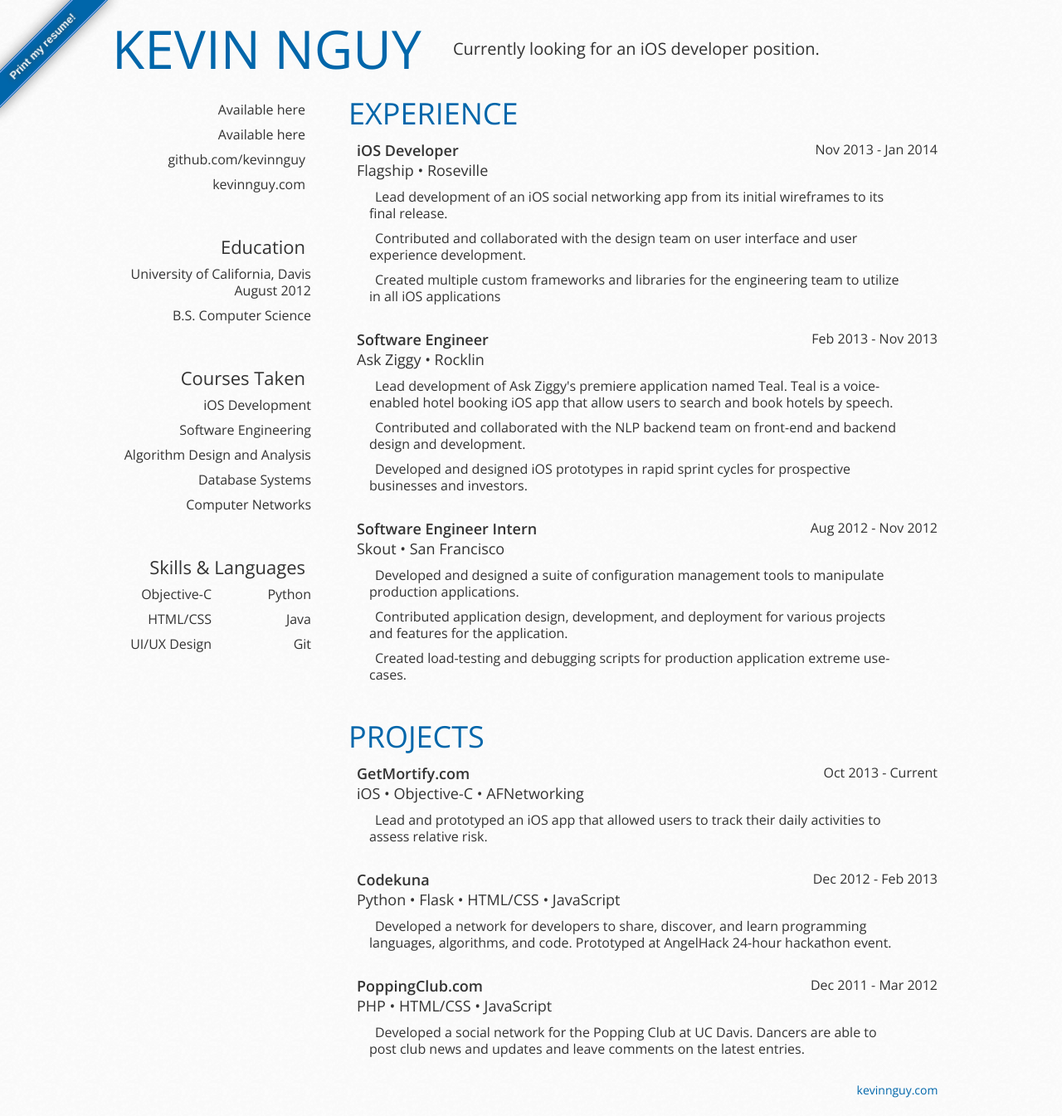
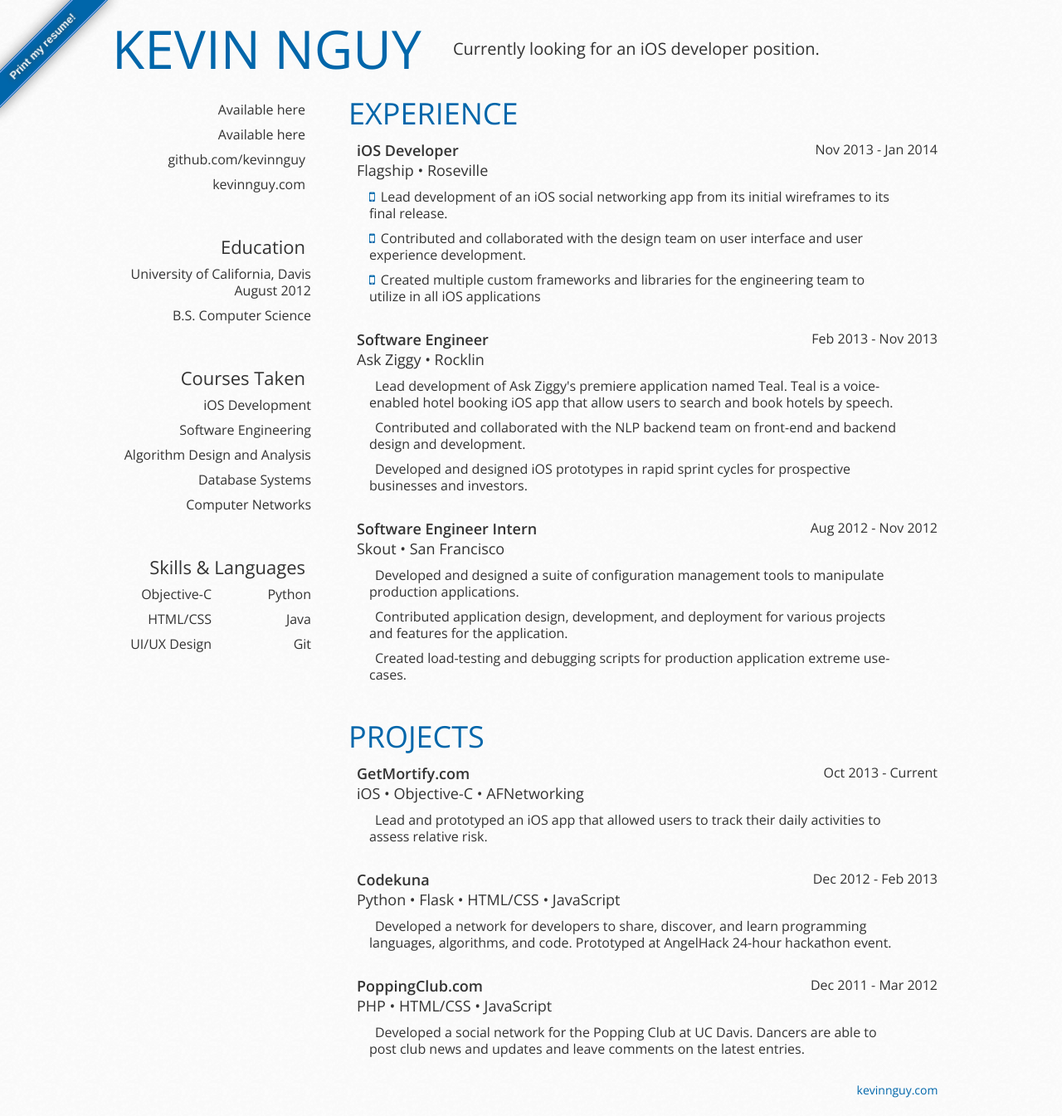
Before and after one commit to kevinnguy/kevinnguy.github.com, a Jekyll site: the page index.html, which Jekyll copies as it is, in a window 1280 px wide. Shown: the whole page at 83% size. Built offline with Jekyll 4.4.1, drawn with Linux system fonts in a browser that asks for light colours.

Commit message:
Updated resume icons

```diff
--- a/index.html
+++ b/index.html
@@ -98,9 +98,9 @@
         <dl class="fourteen columns bottom">
           <dt><p class="nine columns bigfont"><strong>iOS Developer</strong></br>Flagship  &bull;  Roseville</p><span class="three columns right">Nov 2013 - Jan 2014</span></dt>
           <ul>
-            <li class="eleven columns offset-by-one"><a class="icon-desktop description"></a>Lead development of an iOS social networking app from its initial wireframes to its final release.</li>
-            <li class="eleven columns offset-by-one"><a class="icon-desktop description"></a>Contributed and collaborated with the design team on user interface and user experience development.</li>
-            <li class="eleven columns offset-by-one"><a class="icon-desktop description"></a>Created multiple custom frameworks and libraries for the engineering team to utilize in all iOS applications</li>
+            <li class="eleven columns offset-by-one"><a class="fa fa-mobile description"></a>Lead development of an iOS social networking app from its initial wireframes to its final release.</li>
+            <li class="eleven columns offset-by-one"><a class="fa fa-mobile description"></a>Contributed and collaborated with the design team on user interface and user experience development.</li>
+            <li class="eleven columns offset-by-one"><a class="fa fa-mobile description"></a>Created multiple custom frameworks and libraries for the engineering team to utilize in all iOS applications</li>
           </ul>
         </dl>
 
```
